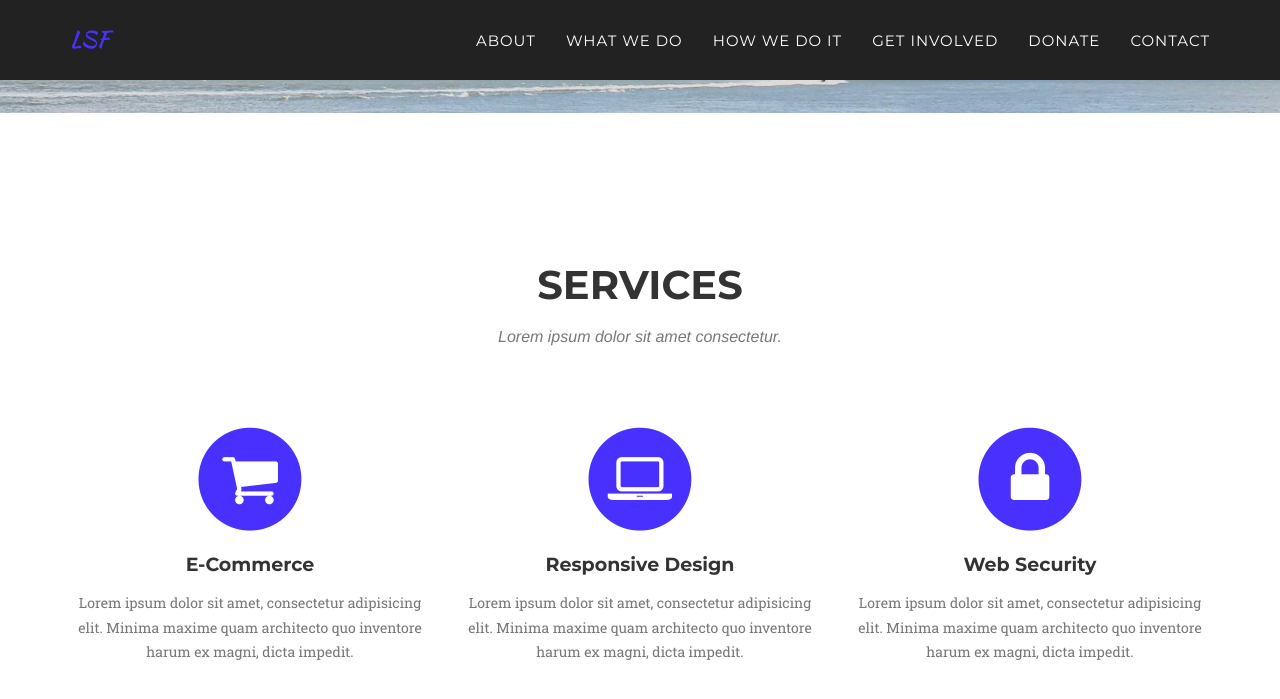
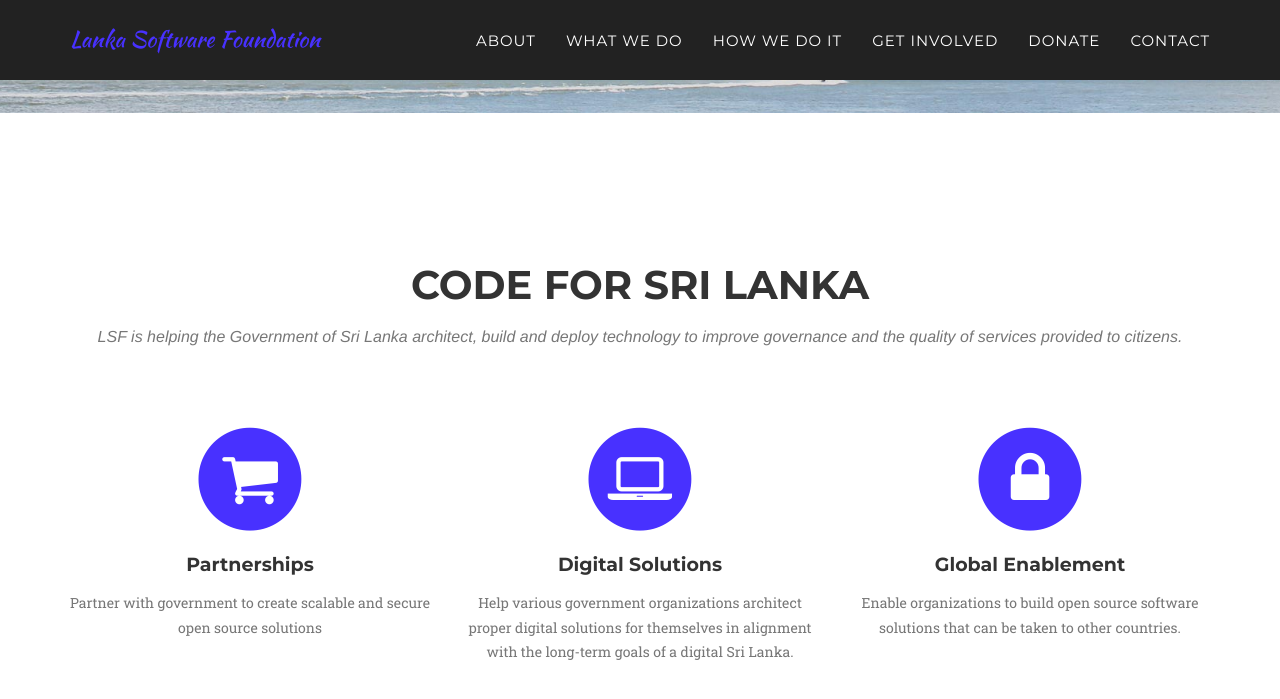
Before and after one commit to MrClemRkz/mrclemrkz.github.io, a Jekyll site: the page built from index.html, in a window 1280 px wide and 900 px high, scrolled down 720 px. Shown: the top 699 px of the window. Built offline with Jekyll 4.4.1, drawn with Linux system fonts in a browser that asks for light colours; some web fonts are replaced; some of the changed text lies outside the part shown.

Commit message:
home section update

```diff
--- a/_config.yml
+++ b/_config.yml
@@ -2,7 +2,7 @@ url: https://y7kim.github.io
 baseurl: ""
 
 # Site settings
-title: LSF
+title: Lanka Software Foundation
 email: your-email@domain.com
 description: "Write an awesome description for your new site here. You can edit this line in _config.yml. It will appear in your document head meta (for Google search results) and in your feed.xml site description."
 
--- a/_includes/services.html
+++ b/_includes/services.html
@@ -3,8 +3,10 @@
         <div class="container">
             <div class="row">
                 <div class="col-lg-12 text-center">
-                    <h2 class="section-heading">Services</h2>
-                    <h3 class="section-subheading text-muted">Lorem ipsum dolor sit amet consectetur.</h3>
+                    <h2 class="section-heading">Code for Sri Lanka</h2>
+                    <h3 class="section-subheading text-muted">
+                            LSF is helping the Government of Sri Lanka architect, build and deploy technology to improve governance and the quality of services provided to citizens.
+                    </h3>
                 </div>
             </div>
             <div class="row text-center">
@@ -13,24 +15,24 @@
                         <i class="fa fa-circle fa-stack-2x text-primary"></i>
                         <i class="fa fa-shopping-cart fa-stack-1x fa-inverse"></i>
                     </span>
-                    <h4 class="service-heading">E-Commerce</h4>
-                    <p class="text-muted">Lorem ipsum dolor sit amet, consectetur adipisicing elit. Minima maxime quam architecto quo inventore harum ex magni, dicta impedit.</p>
+                    <h4 class="service-heading">Partnerships</h4>
+                    <p class="text-muted"> Partner with government to create scalable and secure open source solutions </p>
                 </div>
                 <div class="col-md-4">
                     <span class="fa-stack fa-4x">
                         <i class="fa fa-circle fa-stack-2x text-primary"></i>
                         <i class="fa fa-laptop fa-stack-1x fa-inverse"></i>
                     </span>
-                    <h4 class="service-heading">Responsive Design</h4>
-                    <p class="text-muted">Lorem ipsum dolor sit amet, consectetur adipisicing elit. Minima maxime quam architecto quo inventore harum ex magni, dicta impedit.</p>
+                    <h4 class="service-heading">Digital Solutions</h4>
+                    <p class="text-muted">Help various government organizations architect proper digital solutions for themselves in alignment with the long-term goals of a digital Sri Lanka.</p>
                 </div>
                 <div class="col-md-4">
                     <span class="fa-stack fa-4x">
                         <i class="fa fa-circle fa-stack-2x text-primary"></i>
                         <i class="fa fa-lock fa-stack-1x fa-inverse"></i>
                     </span>
-                    <h4 class="service-heading">Web Security</h4>
-                    <p class="text-muted">Lorem ipsum dolor sit amet, consectetur adipisicing elit. Minima maxime quam architecto quo inventore harum ex magni, dicta impedit.</p>
+                    <h4 class="service-heading">Global Enablement</h4>
+                    <p class="text-muted">Enable organizations to build open source software solutions that can be taken to other countries. </p>
                 </div>
             </div>
         </div>
```
